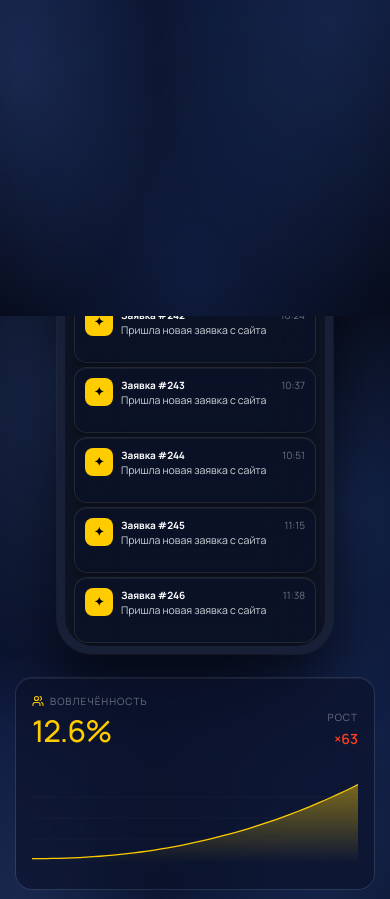
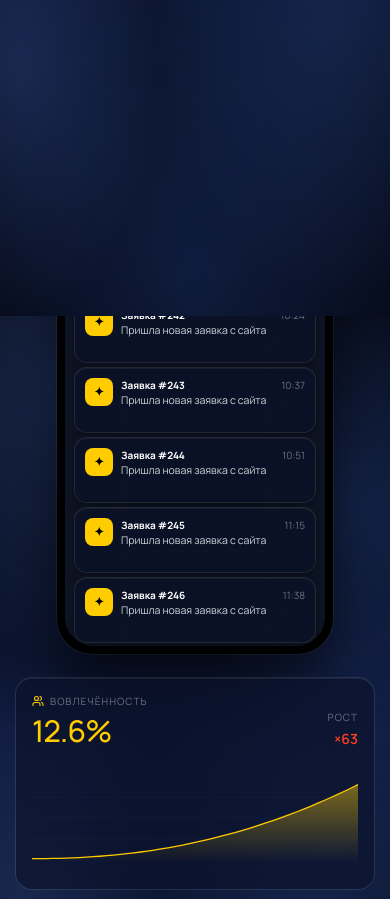
Before and after one commit to nifoyib515/lendPf, a React (Vite) app: page / in a window 390 px wide. Shown: the part 7280-8179 px from the top of the page. Built offline with nearby package versions, Linux system fonts and the light colour scheme.

Commit message:
style(engagement): black phone frame
Co-Authored-By: Niko _ <da3718935@gmail.com>

```diff
--- a/src/sections/Engagement.tsx
+++ b/src/sections/Engagement.tsx
@@ -286,7 +286,7 @@ export default function Engagement() {
           <div className="grid grid-cols-1 lg:grid-cols-[0.8fr_1.2fr] gap-6 md:gap-8 items-start">
             {/* LEFT: Phone with notifications */}
             <div className="flex flex-col items-center">
-              <div className="relative rounded-[2.2rem] p-2 bg-[#172036] ring-1 ring-white/5 shadow-[0_30px_60px_rgba(0,0,0,0.6)]">
+              <div className="relative rounded-[2.2rem] p-2 bg-black ring-1 ring-white/5 shadow-[0_30px_60px_rgba(0,0,0,0.6)]">
                 <div className="relative w-[260px] sm:w-[280px] h-[500px] sm:h-[540px] rounded-[1.8rem] bg-[#0E1424] overflow-hidden">
                   <div className="absolute top-2 left-1/2 -translate-x-1/2 w-20 h-5 bg-black rounded-full z-10" />
                   <div className="relative pt-8 px-4 flex items-center justify-between text-[10px] text-primary/80">
```
